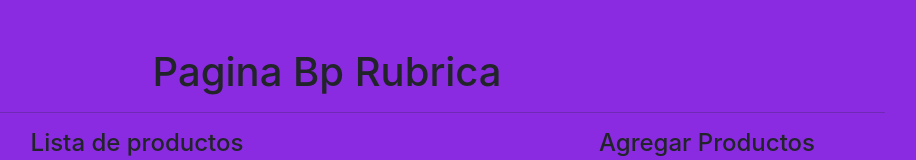
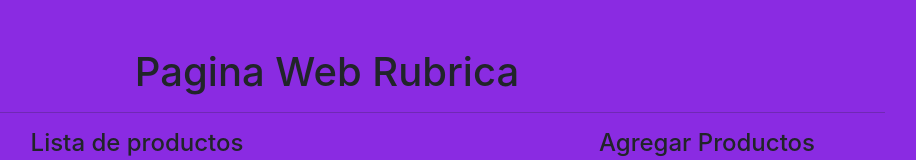
Before and after one commit to David-Ramirez01/bp_rubrica, a React (Create React App) app: page / in a window 1280 px wide. Shown: the top 160 px of the page, without its empty margins (313-1229 px from the left). Built offline with nearby package versions, Linux system fonts and the light colour scheme; no server answers; the database is empty.

Commit message:
Update Pagina.jsx

```diff
--- a/src/Actividad BP/Pagina.jsx
+++ b/src/Actividad BP/Pagina.jsx
@@ -138,7 +138,7 @@
   return(
     <>
     <div className="container mt-5">
-      <h1 className='text-center'>Pagina Bp Rubrica</h1>
+      <h1 className='text-center'>Pagina Web Rubrica</h1>
       <hr />
       <div className="row">
         <div className="col-8">
```
